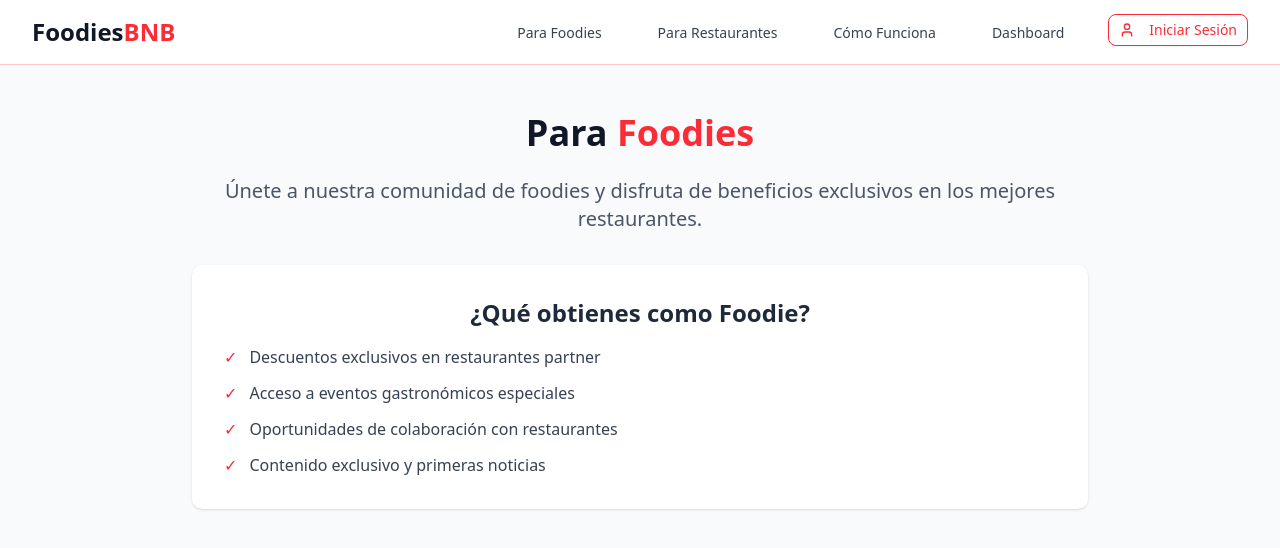
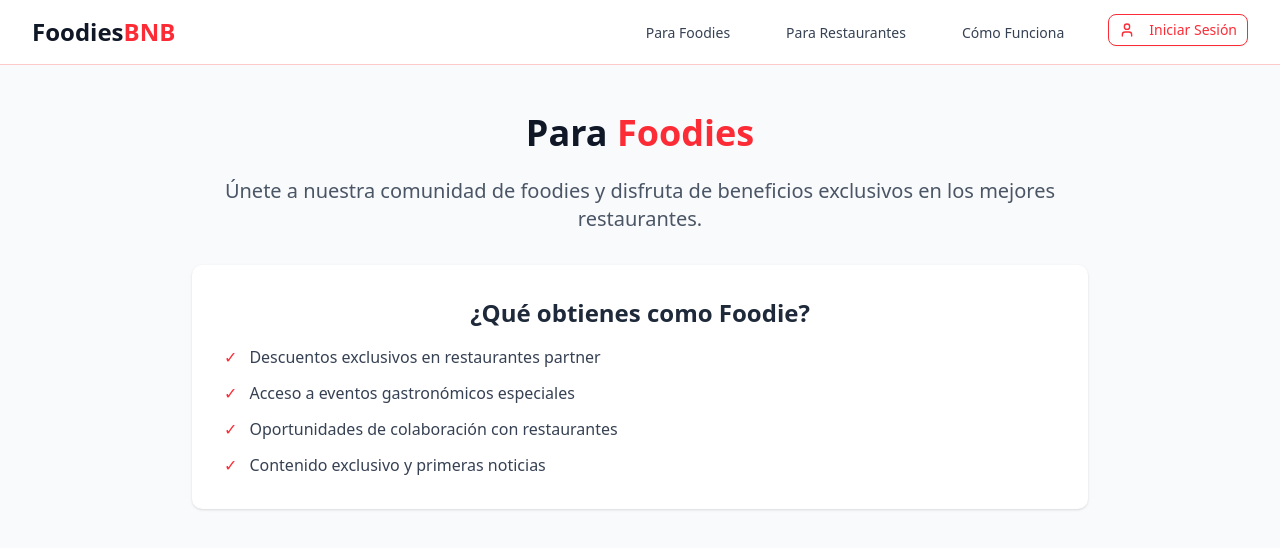
Before and after one commit to elrichi31/reto-food, a Next.js app: page /foodies in a window 1280 px wide. Shown: the top 548 px of the page. Built offline with nearby package versions, Linux system fonts and the light colour scheme; no server answers.

Commit message:
Delete dashboard page from navbar

```diff
--- a/components/navbar.tsx
+++ b/components/navbar.tsx
@@ -45,12 +45,6 @@
                 className="text-gray-700 hover:text-red-500 px-3 py-2 text-sm font-medium transition-colors"
               >
                 Cómo Funciona
-              </Link>
-              <Link
-                href="/dashboard"
-                className="text-gray-700 hover:text-red-500 px-3 py-2 text-sm font-medium transition-colors"
-              >
-                Dashboard
               </Link>
               {session ? (
                 <Button
```
Also changed, not shown: 1 other file (tests, documents, lock files or other folders).
